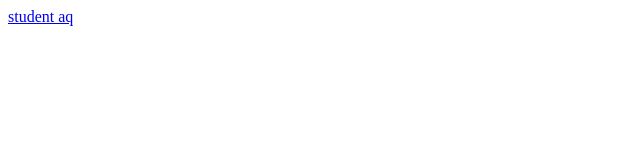
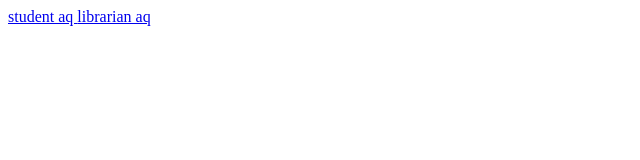
Before and after one commit to rchrdwllm/library-website, a plain HTML site: page index.html in a window 1280 px wide. Shown: the whole page, without its empty margins (0-640 px from the left). Drawn offline with Linux system fonts and the light colour scheme.

Commit message:
updated link

```diff
--- a/index.html
+++ b/index.html
@@ -7,5 +7,6 @@
     </head>
     <body>
         <a href="student/index.html"> student aq </a>
+        <a href="librarian/index.html"> librarian aq </a>
     </body>
 </html>
```
